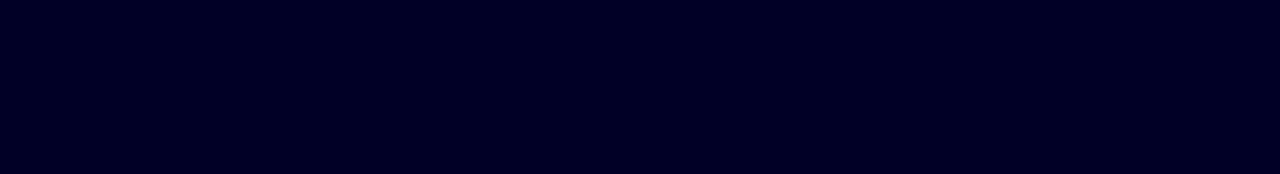
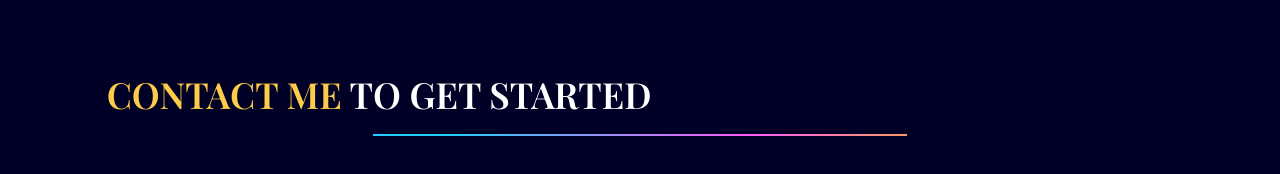
Before and after one commit to Emmyojile/portfolio-v2, a React (Vite) app: page / in a window 1280 px wide. Shown: the part 4215-4389 px from the top of the page. Built offline with nearby package versions, Linux system fonts and the light colour scheme.

Commit message:
contact  section

```diff
--- a/package.json
+++ b/package.json
@@ -13,7 +13,8 @@
     "framer-motion": "^10.16.4",
     "react": "^18.2.0",
     "react-anchor-link-smooth-scroll": "^1.0.12",
-    "react-dom": "^18.2.0"
+    "react-dom": "^18.2.0",
+    "react-hook-form": "^7.47.0"
   },
   "devDependencies": {
     "@types/react": "^18.2.15",
--- a/src/scenes/Contact.jsx
+++ b/src/scenes/Contact.jsx
@@ -1,9 +1,50 @@
-import React from 'react'
+import LineGradient from "../components/LineGradient";
+import useMediaQuery from "../hooks/useMediaQuery";
+import { motion } from "framer-motion";
+import { useForm } from "react-hook-form";
 
 const Contact = () => {
+  const {
+    register,
+    trigger,
+    formState: { errors },
+  } = useForm();
+
+  const onSubmit = async (e) => {
+    const isValid = await trigger();
+    if (!isValid) {
+      e.preventDefault();
+    }
+  };
   return (
-    <div>Contact</div>
-  )
-}
+    <section id="contact" className="py-48">
+      {/* HEADING */}
+      <motion.div
+        initial="hidden"
+        whileInView="visible"
+        viewport={{ once: true, amount: 0.5 }}
+        transition={{ delay: 0.2, duration: 0.5 }}
+        variants={{
+          hidden: { opacity: 0, x: -50 },
+          visible: { opacity: 1, x: 0 },
+        }}
+      >
+        <div>
+          <p className="font-playfair font-semibold text-4xl">
+           <span className="text-yellow">CONTACT ME</span>  TO GET STARTED{" "}
+          </p>
+          <div className="flex md:justify-end my-5">
 
-export default Contact
+          <LineGradient width="mx-auto w-2/4" />
+          </div>
+
+        </div>
+      </motion.div>
+
+      {/* FORM AND IMAGE SECTION */}
+
+    </section>
+  );
+};
+
+export default Contact;
```
Also changed, not shown: 1 other file (tests, documents, lock files or other folders).
